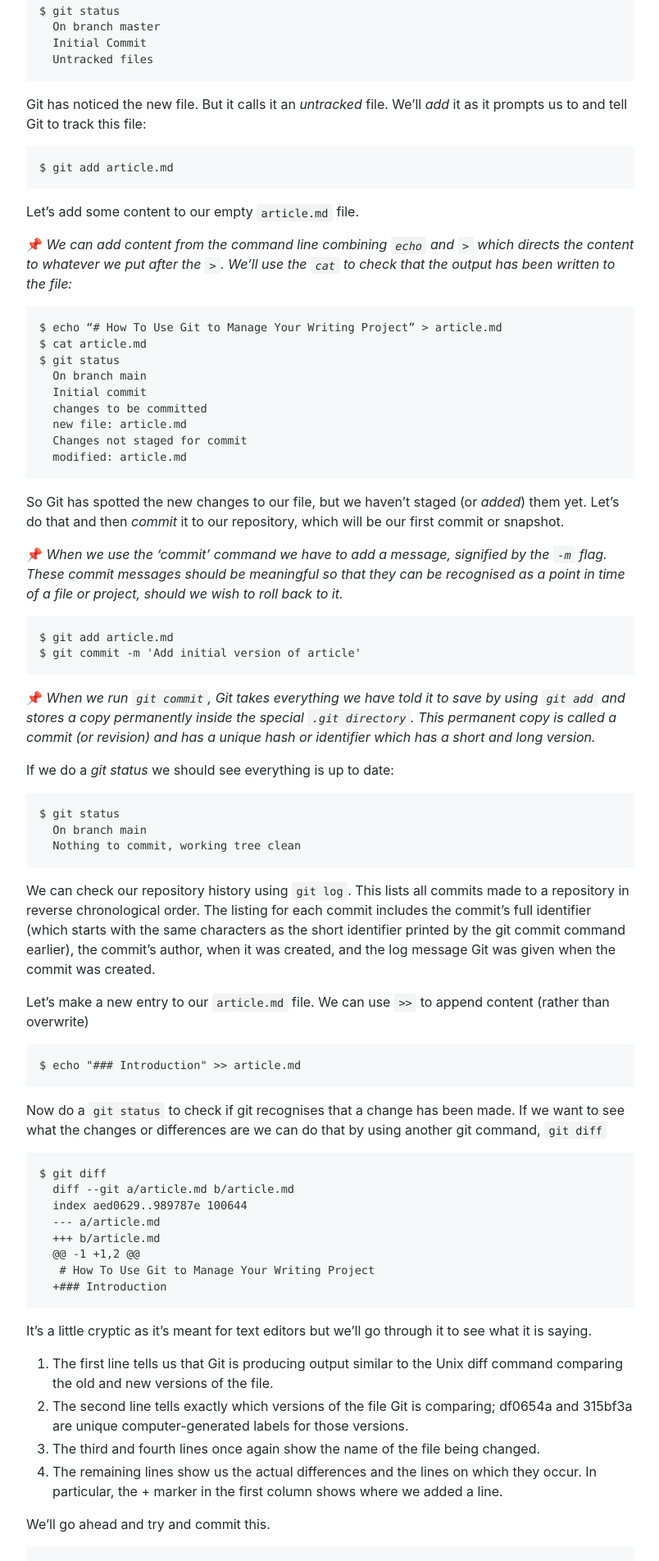
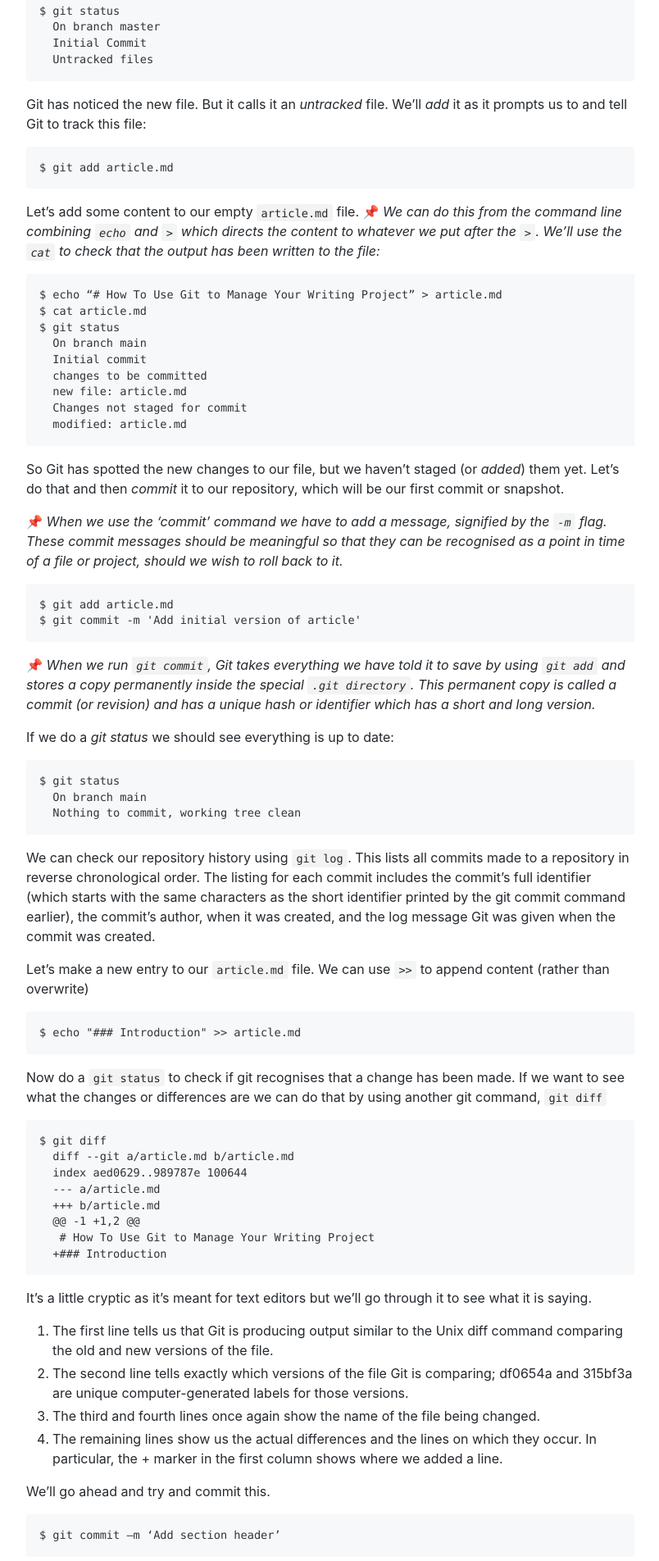
Before and after one commit to liamodwyer/github-pages, a Jekyll site: the page built from _workshop/tracking-changes.md, in a window 1280 px wide. Shown: the part 524-2428 px from the top of the page at 82% size, without its empty margins (365-1169 px from the left). Built offline with Jekyll 4.4.1, drawn with Linux system fonts in a browser that asks for light colours; some web fonts are replaced; some of the changed text lies outside the part shown.

Commit message:
Add more formatting

````diff
--- a/_workshop/tracking-changes.md
+++ b/_workshop/tracking-changes.md
@@ -26,8 +26,7 @@ Git has noticed the new file. But it calls it an _untracked_ file. We’ll _add_
 $ git add article.md
 ```
 Let’s add some content to our empty `article.md` file.
-
-📌 _We can add content from the command line combining `echo` and `>` which directs the content to whatever we put after the `>`. We'll use the `cat` to check that the output has been written to the file:_
+📌 _We can do this from the command line combining `echo` and `>` which directs the content to whatever we put after the `>`. We'll use the `cat` to check that the output has been written to the file:_
 ```
 $ echo “# How To Use Git to Manage Your Writing Project” > article.md
 $ cat article.md
@@ -103,7 +102,7 @@ For example, suppose we’re adding a few citations to relevant research to our
 
 >To allow for this, Git has a special staging area where it keeps track of things that have been added to the current changeset but not yet committed.
 
-### 📌 Staging area
+📌 __Staging area__
 If you think of Git as taking snapshots of changes over the life of a project, `git add` specifies what will go in a snapshot (putting things in the staging area), and `git commit` then actually takes the snapshot, and makes a permanent record of it (as a commit). If you don’t have anything staged when you type `git commit`, Git will prompt you to use `git commit -a` or `git commit --all`, which is kind of like gathering everyone to take a group photo! However, it’s almost always better to explicitly add things to the staging area, because you might commit changes you forgot you made. (Going back to the group photo simile, you might get an extra with incomplete makeup walking on the stage for the picture because you used -a!) Try to stage things manually, or you might find yourself searching for “git undo commit” more than you would like!
 
 <p align="center">
````
